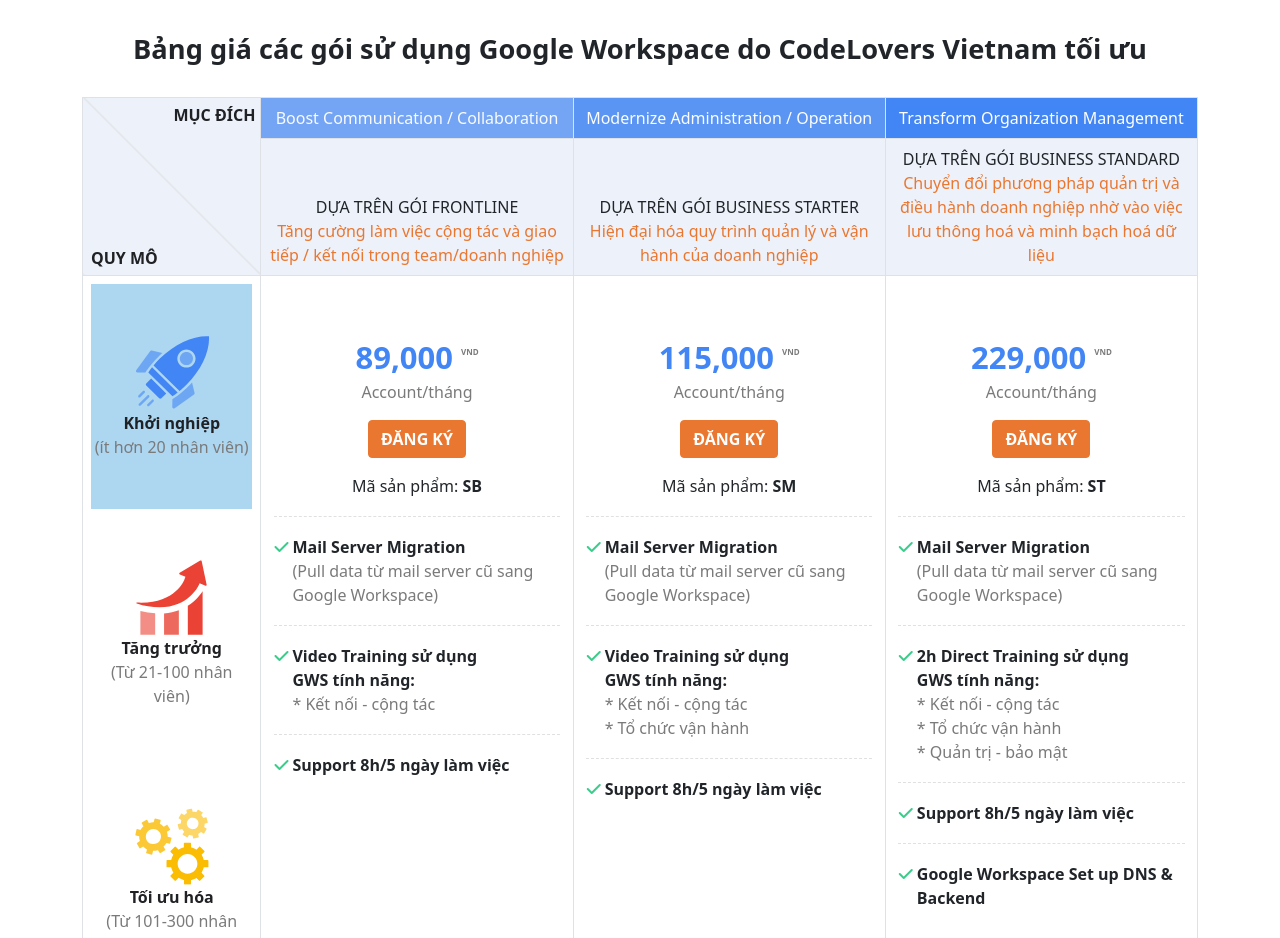
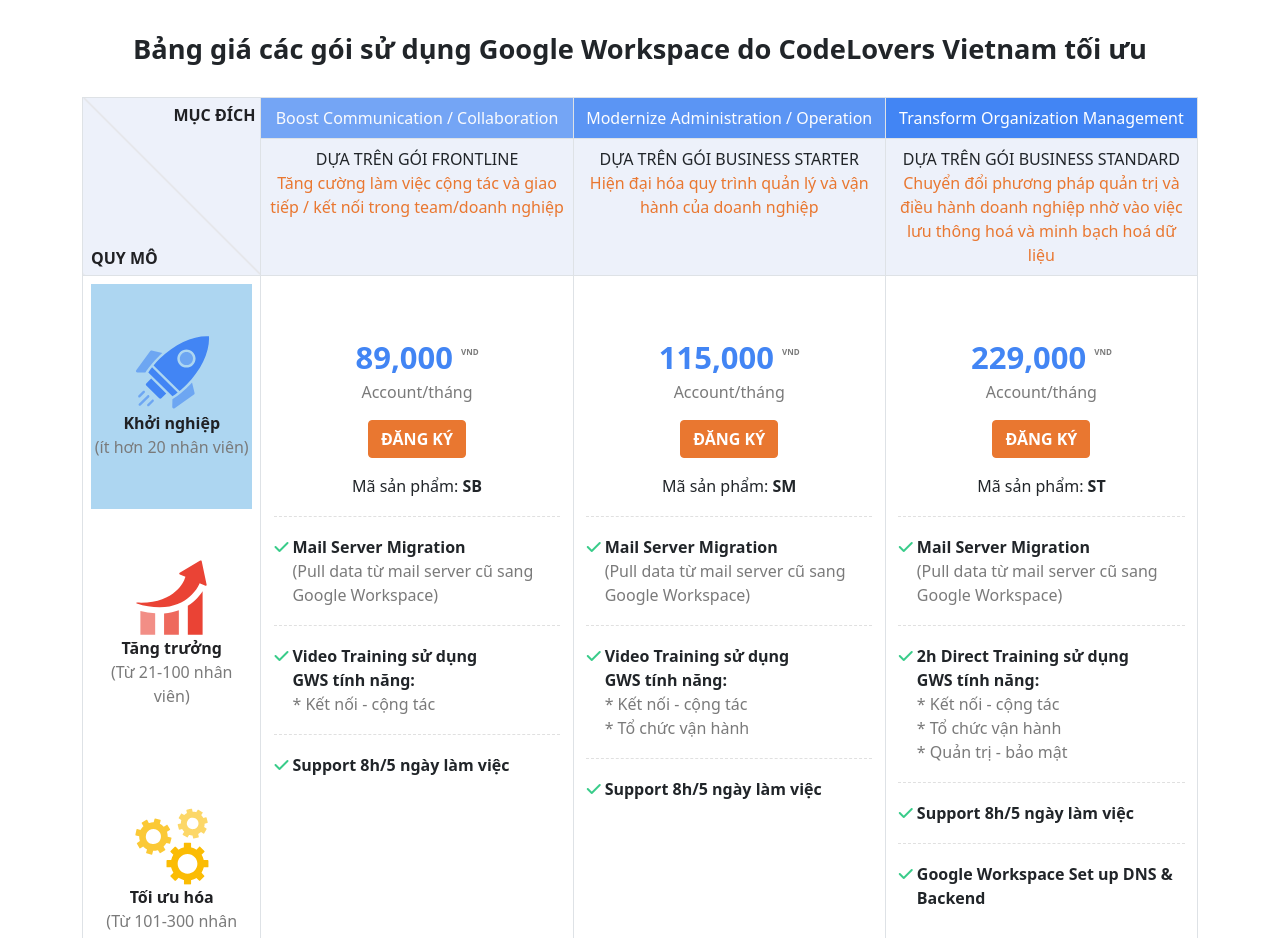
Before and after one commit to sonng147202/GW-Landing-Page, a plain HTML site: page web/index.html in a window 1280 px wide. Shown: the part 2152-3090 px from the top of the page. Drawn offline with nearby package versions, Linux system fonts and the light colour scheme.

Commit message:
Update index.html

```diff
--- a/web/index.html
+++ b/web/index.html
@@ -1416,7 +1416,7 @@
                             </tr>
 
                             <tr style="background-color: #EDF1FA;">
-                                <td class="header-type-price text-center">
+                                <td class="header-type-price text-center align-top">
                                     <div>
                                         <span>
                                             DỰA TRÊN GÓI FRONTLINE <br>
@@ -1427,7 +1427,7 @@
                                         </span>
                                     </div>
                                 </td>
-                                <td class="header-type-price text-center">
+                                <td class="header-type-price text-center align-top">
                                     <div>
                                         <span>
                                             DỰA TRÊN GÓI BUSINESS STARTER <br>
@@ -1438,7 +1438,7 @@
                                         </span>
                                     </div>
                                 </td>
-                                <td class="header-type-price text-center">
+                                <td class="header-type-price text-center align-top">
                                     <div>
                                         <span>
                                             DỰA TRÊN GÓI BUSINESS STANDARD <br>
```
